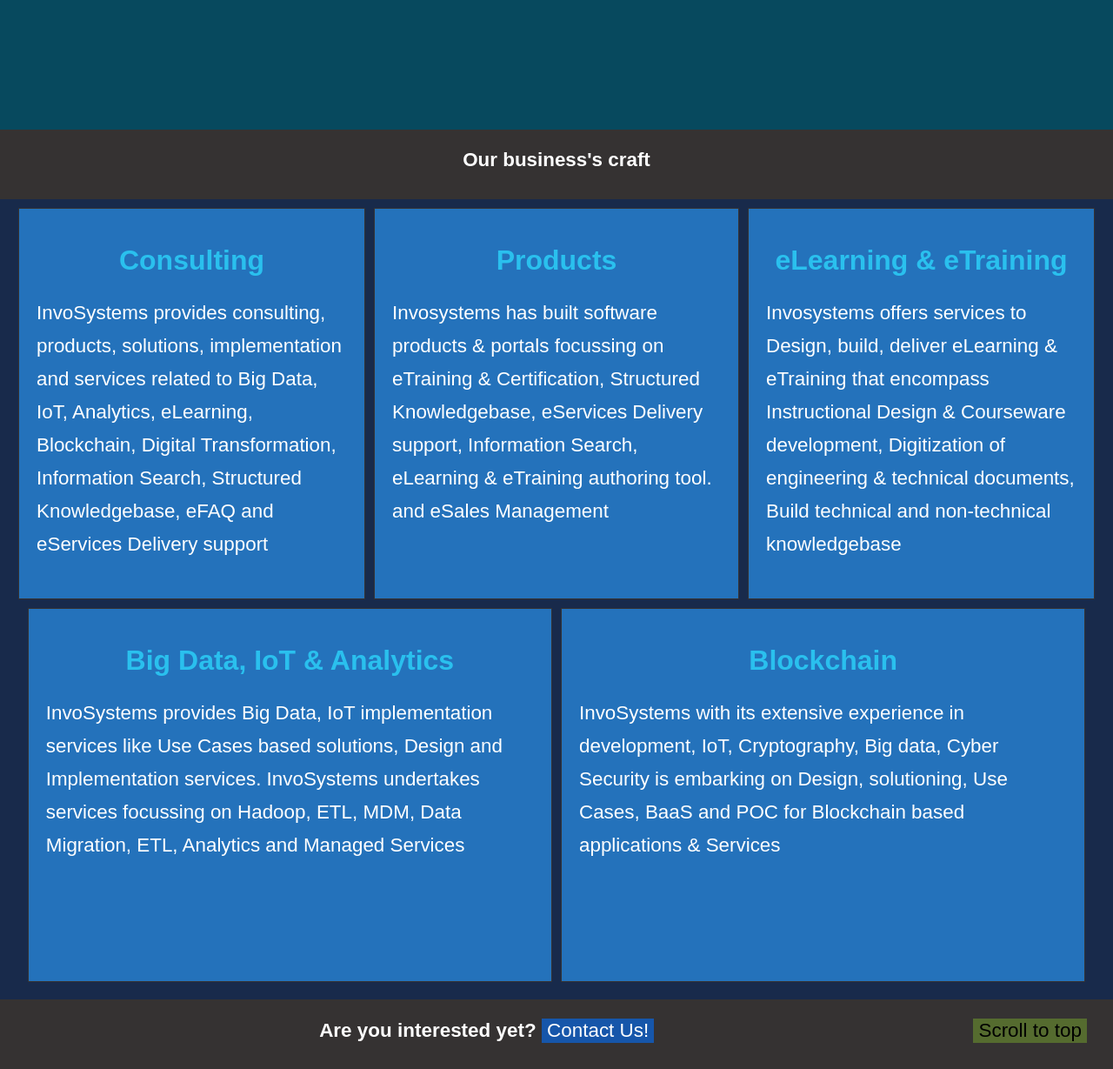
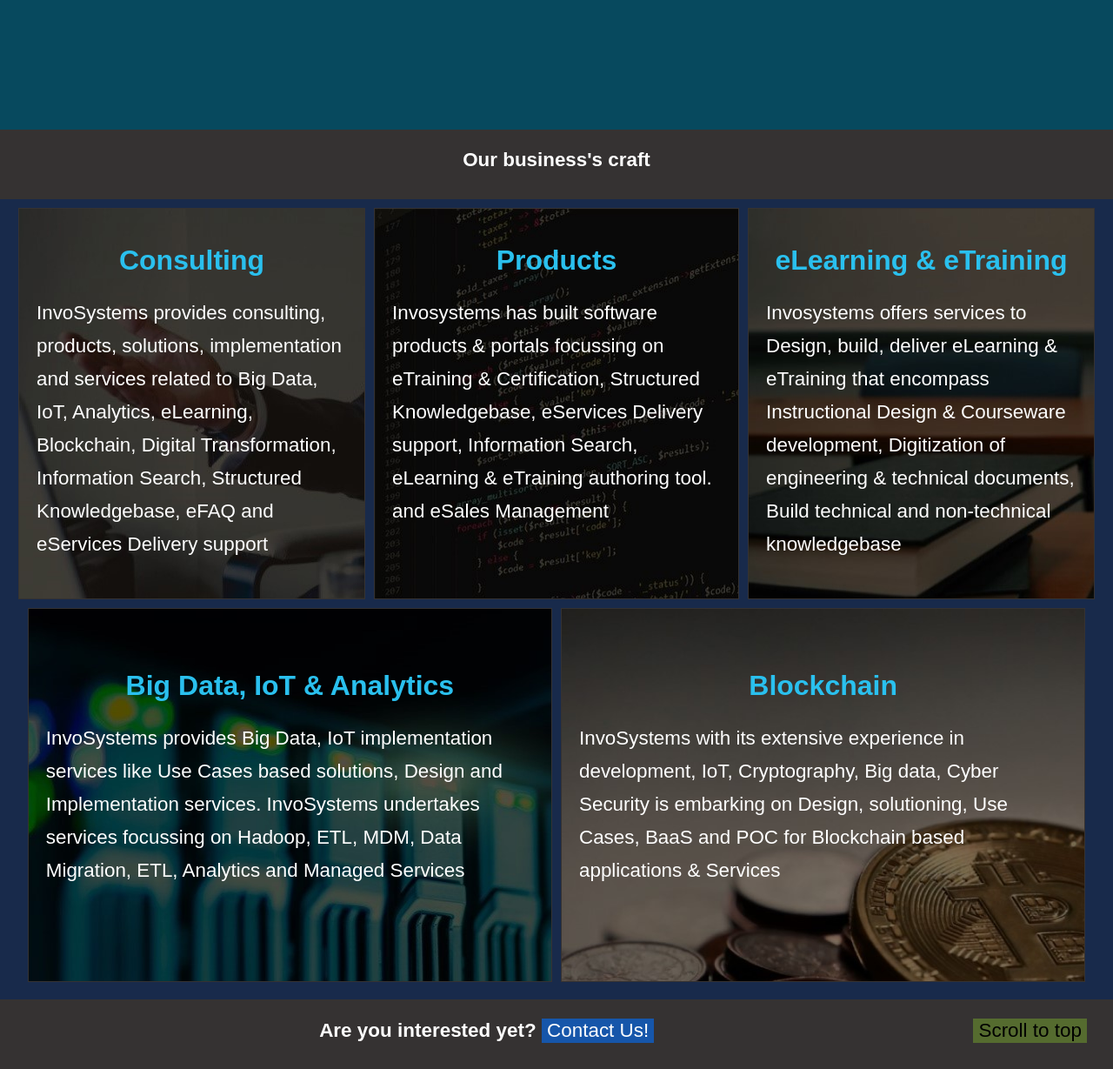
Before and after one commit to thenosewizard/quack, a Flask app: page / in a window 1280 px wide. Shown: the part 731-1960 px from the top of the page at 87% size. Run offline with Flask 2, Linux system fonts and the light colour scheme.

Commit message:
Added stuff for bigData page

```diff
--- a/static/project.css
+++ b/static/project.css
@@ -113,6 +113,11 @@ body {
 }
 
 /* Home page */
+
+#wholeHome {
+    display: none;
+}
+
 #home {
     display: grid;
     grid-template-columns: 1fr;
@@ -162,7 +167,7 @@ body {
     border: 1px solid #353232;
 }
 
-/* Paragraphs in the Home page */
+/* Paragraphs in the Home page & Images*/
 .homePara {
     font-size: 1.4em;
     line-height: 1.7em;
@@ -178,10 +183,18 @@ body {
 
 #upper1 {
     margin-left: 5%;
+    background: url('.\\images\\consult.jpeg')
+}
+
+#upper2 {
+    background: #EDDEA4 url('.\\images\\products.jpeg');
+    background-repeat: no-repeat;
 }
 
 #upper3 {
     margin-right: 5%;
+    background: #EDDEA4 url('.\\images\\learning.jpeg');
+    background-repeat: no-repeat;
 }
 
 #lowerHome {
@@ -191,12 +204,20 @@ body {
     grid-auto-rows: minmax(100px, auto);
 }
 
+.lowerHead {
+    margin-top: 9%;
+}
+
 #lower1 {
     margin-left: 5%;
     margin-bottom: 20px;
+    background: rgb(88, 77, 32) url('.\\images\\internet.jpeg');
+    background-repeat: no-repeat;
 }
 
 #lower2 {
     margin-right: 5%;
     margin-bottom: 20px;
+    background: rgb(190, 174, 106) url('.\\images\\blockchain.jpeg');
+    background-repeat: no-repeat;
 }
--- a/static/project.js
+++ b/static/project.js
@@ -8,7 +8,6 @@ $(document).ready(function () {
     })
 })
 
-// Function to toggle the sideNav
 $(document).ready(function () {
     $('#cross').on('click',function () {
        $('#navOptions').animate({
@@ -41,3 +40,8 @@ function loop () {
     }
     setTimeout("loop()", 3000);
 }
+
+// function to animate loading of the page
+$(document).ready(function () {
+    $("#wholeHome").fadeIn(1500);
+})
--- a/templates/bigdata.html
+++ b/templates/bigdata.html
@@ -0,0 +1,4 @@
+{% extends "layout.html"%}
+
+{%block content%}
+{%endblock content%}
--- a/templates/home.html
+++ b/templates/home.html
@@ -2,6 +2,7 @@
 
 
 {%block content%}
+<div id="wholeHome">
     <div id="home">
 
         <!--Main image goes here-->
@@ -52,7 +53,7 @@
 
                 <!--Lower sections-->
                 <div id="lower1" class="specialContent">
-                <h1 class="homeHead">Big Data, IoT & Analytics</h1>
+                    <h1 class="homeHead lowerHead">Big Data, IoT & Analytics</h1>
                     <p class="homePara">
                         InvoSystems provides Big Data,
                         IoT implementation services
@@ -65,8 +66,8 @@
                 </div>
 
                 <div id="lower2" class="specialContent">
-                <h1 class="homeHead">Blockchain</h1>
-                <p class="homePara">
+                    <h1 class="homeHead lowerHead">Blockchain</h1>
+                    <p class="homePara ">
                         InvoSystems with its extensive experience in development,
                         IoT, Cryptography, Big data, Cyber Security is embarking
                         on Design, solutioning, Use Cases, BaaS and POC for Blockchain based applications & Services
@@ -78,4 +79,5 @@
         </div>
 
     </div>
+</div>
     {%endblock%}
```
Lines whose indentation alone changed are shown as unchanged.
